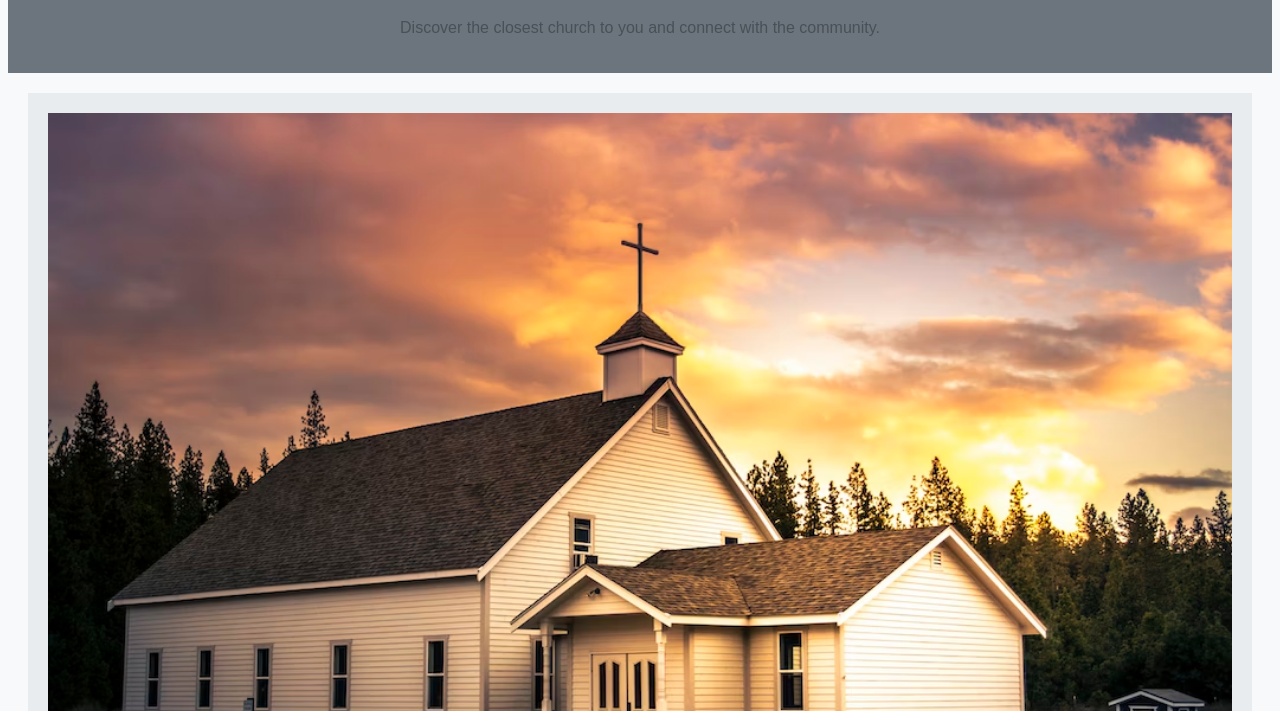
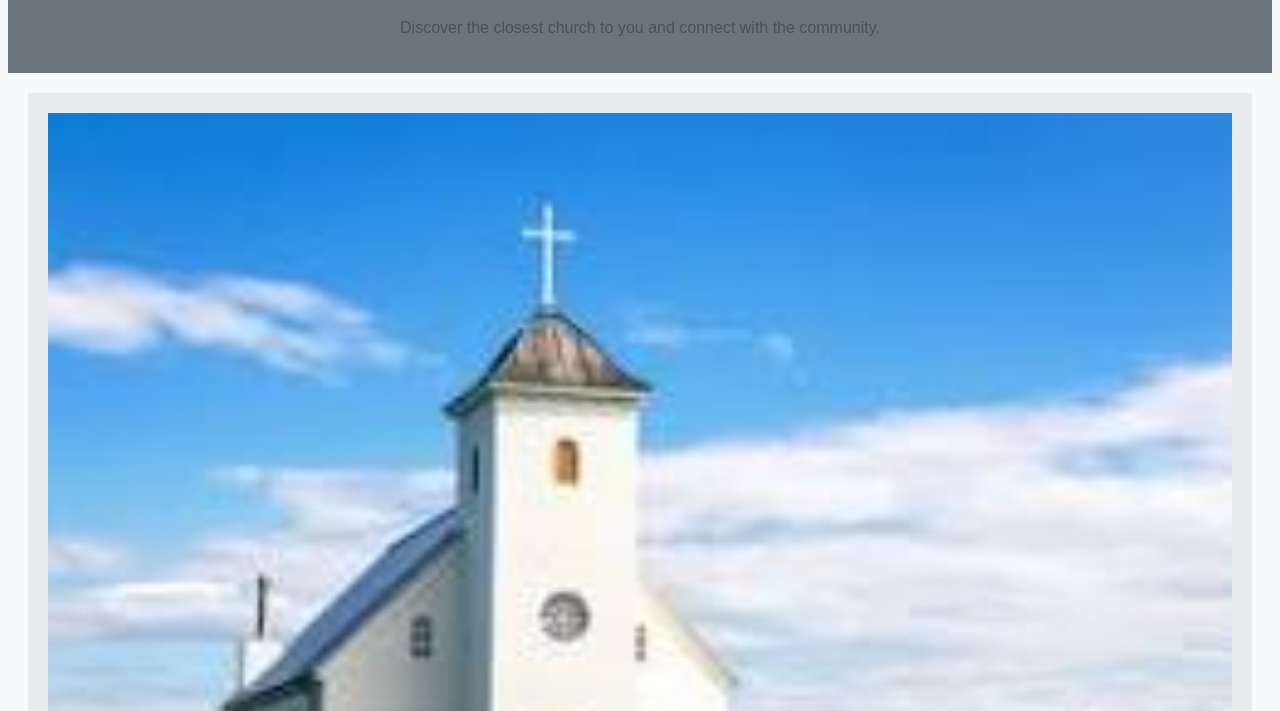
Before and after one commit to AmanKiya/landingpage, a plain HTML site: page index.html in a window 1280 px wide. Shown: the part 89-800 px from the top of the page. Drawn offline with Linux system fonts and the light colour scheme.

Commit message:
avif to jpg

```diff
--- a/index.html
+++ b/index.html
@@ -11,7 +11,7 @@
   </header>
   <main>
       <section>
-          <img src="church.avif" alt="Church Image">
+          <img src="church.jpg" alt="Church Image">
           <h2>Church Name</h2>
           <p>Address: 123 Church St, City, State, Zip</p>
           <p>Distance: 1.5 miles</p>
```
Also changed, not shown: church.jpg (added).
